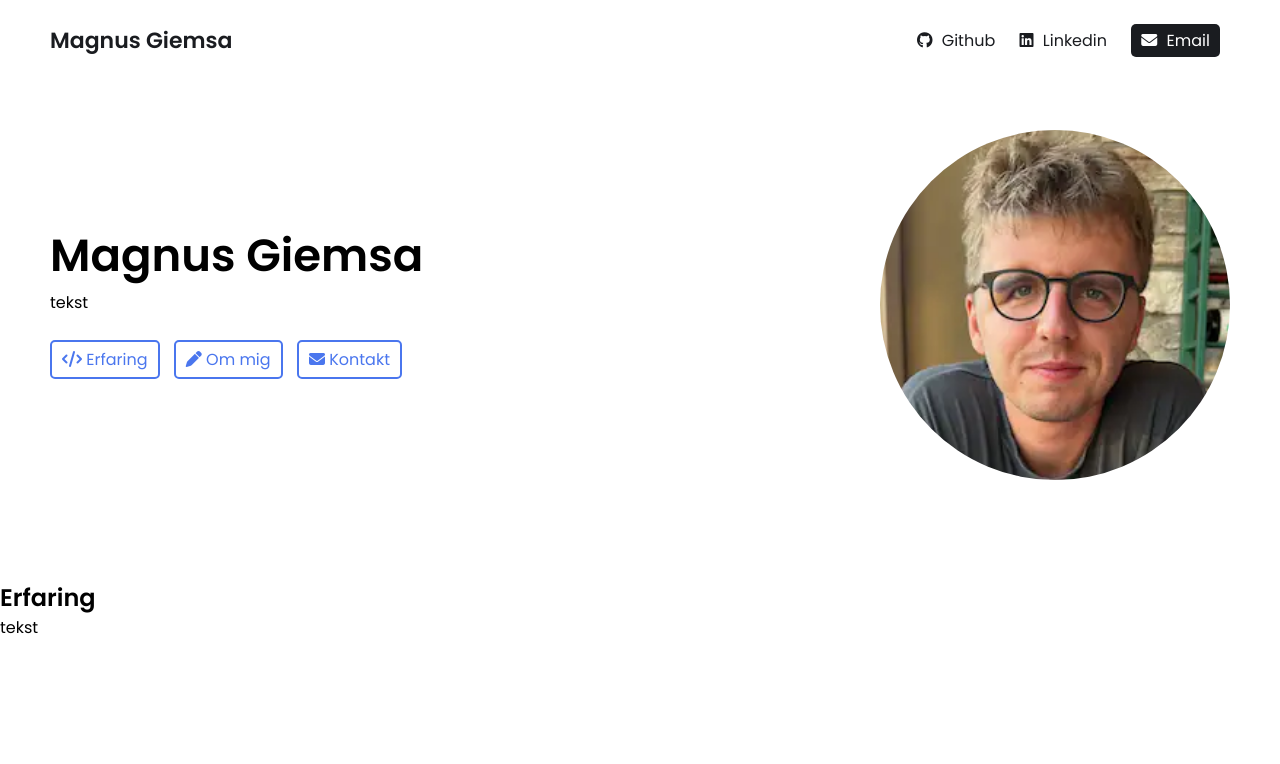
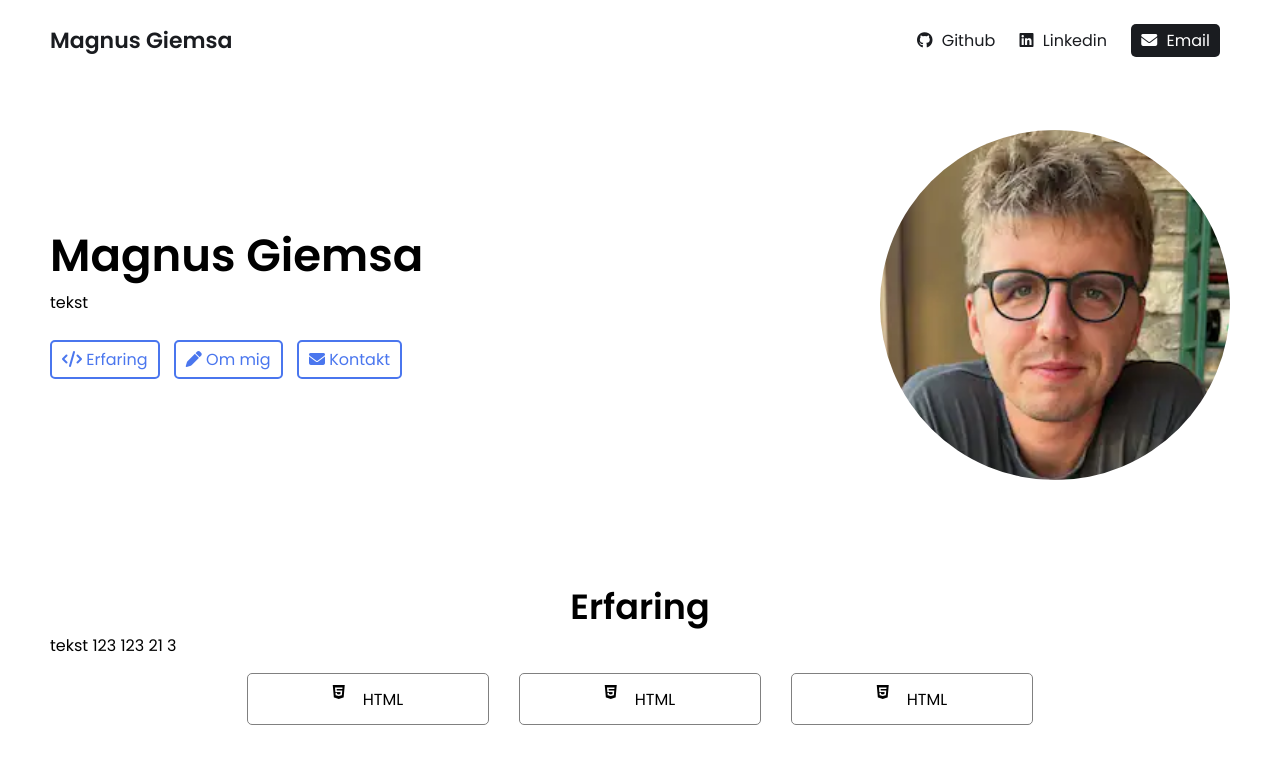
Before and after one commit to Giemsa-it/portfolio, a plain HTML site: page index.html in a window 1280 px wide. Drawn offline with Linux system fonts and the light colour scheme.

Commit message:
change to main

```diff
--- a/index.html
+++ b/index.html
@@ -69,15 +69,30 @@
 
             </section>
 
-            <section id="skills">
+            <section id="skills" class="skills-section">
                 <h2>Erfaring</h2>
                 <div class="text">
-                    tekst
+                    tekst 123 123 21 3
                 </div>
 
-                <div class="cell">
+                <div class="cells">
+                    <div class="cell">
+                        <i class="fa-brands fa-html5"></i>
+                        <span>HTML</span>
+                    </div>
+                    <div class="cells">
+                        <div class="cell">
+                            <i class="fa-brands fa-html5"></i>
+                            <span>HTML</span>
+                        </div>
+                        <div class="celsl">
+                            <div class="cell">
+                                <i class="fa-brands fa-html5"></i>
+                                <span>HTML</span>
+                            </div>
 
-                </div>
+
+                        </div>
             </section>
 
             <section id="me"></section>
--- a/main.css
+++ b/main.css
@@ -107,6 +107,49 @@ nav .right a span{
     width: 350px;
 }
 
+.skills-section {
+    padding: 0 50px;
+    margin-bottom: 100px;
+
+}
+
+.skills-section h2 {
+    text-align: center;
+    font-size: 35px;
+}
+
+.skills-section text {
+    text-align: center;
+    margin-bottom: 20px;
+}
+
+.skills-section .cells {
+    display: flex;
+    justify-content: center;
+    flex-wrap: wrap;
+
+}
+.skills-section .cells .cell {
+    display: flex;
+    justify-content: center;
+    align-items: center;
+
+    width: 200px;
+    padding: 10px 20px;
+    margin: 15px;
+    border: 1.5px solid grey;
+    border-radius: 5px;
+}
+
+
+.skills-section .cells .cell i{
+    width: 30px;
+    height: 30px;
+    object-fit: contain;
+    border-radius: 2px;
+}
+
+
 
 @media (max-width: 600) {
     nav{
```
